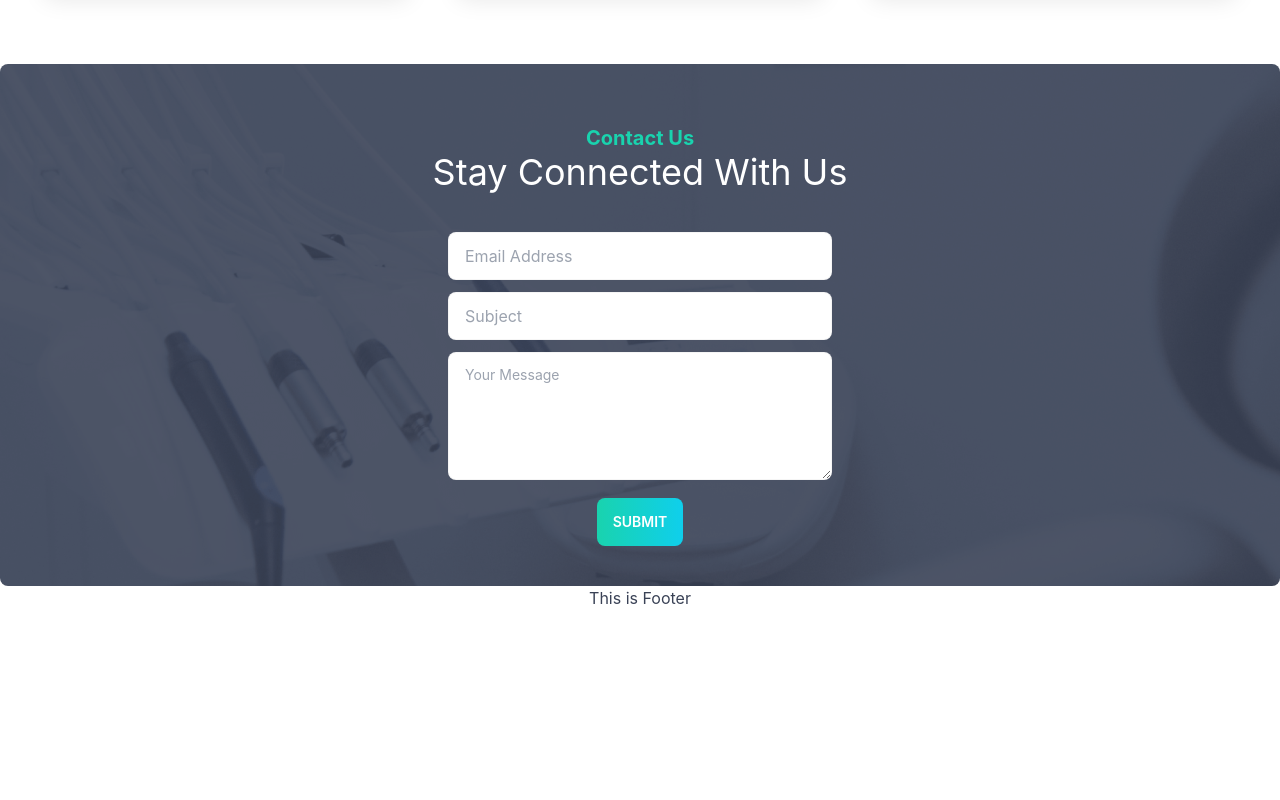
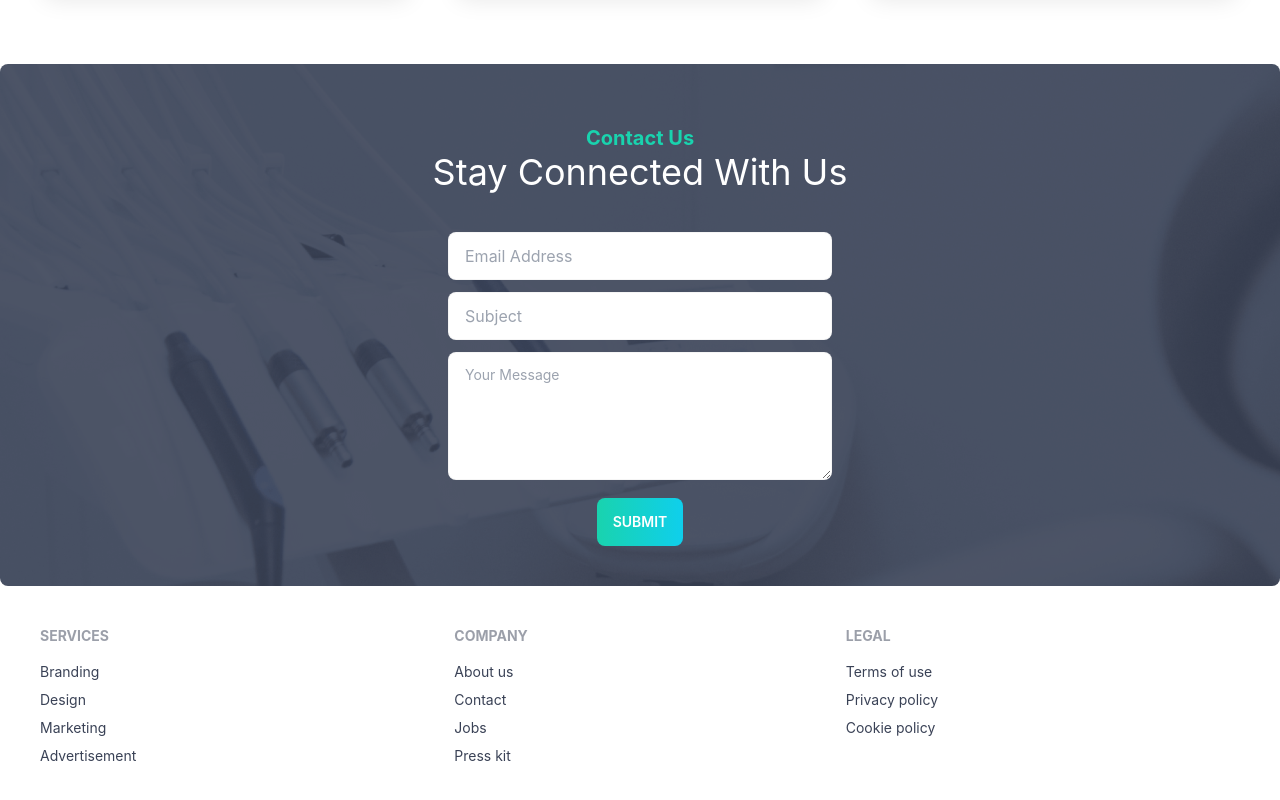
Before and after one commit to mahin-wd/doctors-panel-client, a React (Create React App) app: page / in a window 1280 px wide. Shown: the part 3714-4514 px from the top of the page. Before the commit the page ends 4324 px from the top, so only its background shows below. Built offline with nearby package versions, Linux system fonts and the light colour scheme.

Commit message:
added footer

```diff
--- a/src/Pages/Shared/Footer/Footer.js
+++ b/src/Pages/Shared/Footer/Footer.js
@@ -1,10 +1,35 @@
 import React from 'react';
+import footer from '../../../assets/images/footer.png'
+import { Link } from 'react-router-dom';
 
 const Footer = () => {
     return (
-        <div>
-            <h2>This is Footer</h2>
-        </div>
+        <footer className="footer p-10"
+        style={{
+            background: `url(${footer})`
+        }}
+        >
+            <div>
+                <span className="footer-title text-accent">Services</span>
+                <Link to="/" className="link link-hover text-accent">Branding</Link>
+                <Link to="/" className="link link-hover text-accent">Design</Link>
+                <Link to="/" className="link link-hover text-accent">Marketing</Link>
+                <Link to="/" className="link link-hover text-accent">Advertisement</Link>
+            </div>
+            <div>
+                <span className="footer-title text-accent">Company</span>
+                <Link to="/" className="link link-hover text-accent">About us</Link>
+                <Link to="/" className="link link-hover text-accent">Contact</Link>
+                <Link to="/" className="link link-hover text-accent">Jobs</Link>
+                <Link to="/" className="link link-hover text-accent">Press kit</Link>
+            </div>
+            <div>
+                <span className="footer-title text-accent">Legal</span>
+                <Link to="/" className="link link-hover text-accent">Terms of use</Link>
+                <Link to="/" className="link link-hover text-accent">Privacy policy</Link>
+                <Link to="/" className="link link-hover text-accent">Cookie policy</Link>
+            </div>
+        </footer>
     );
 };
 
```
